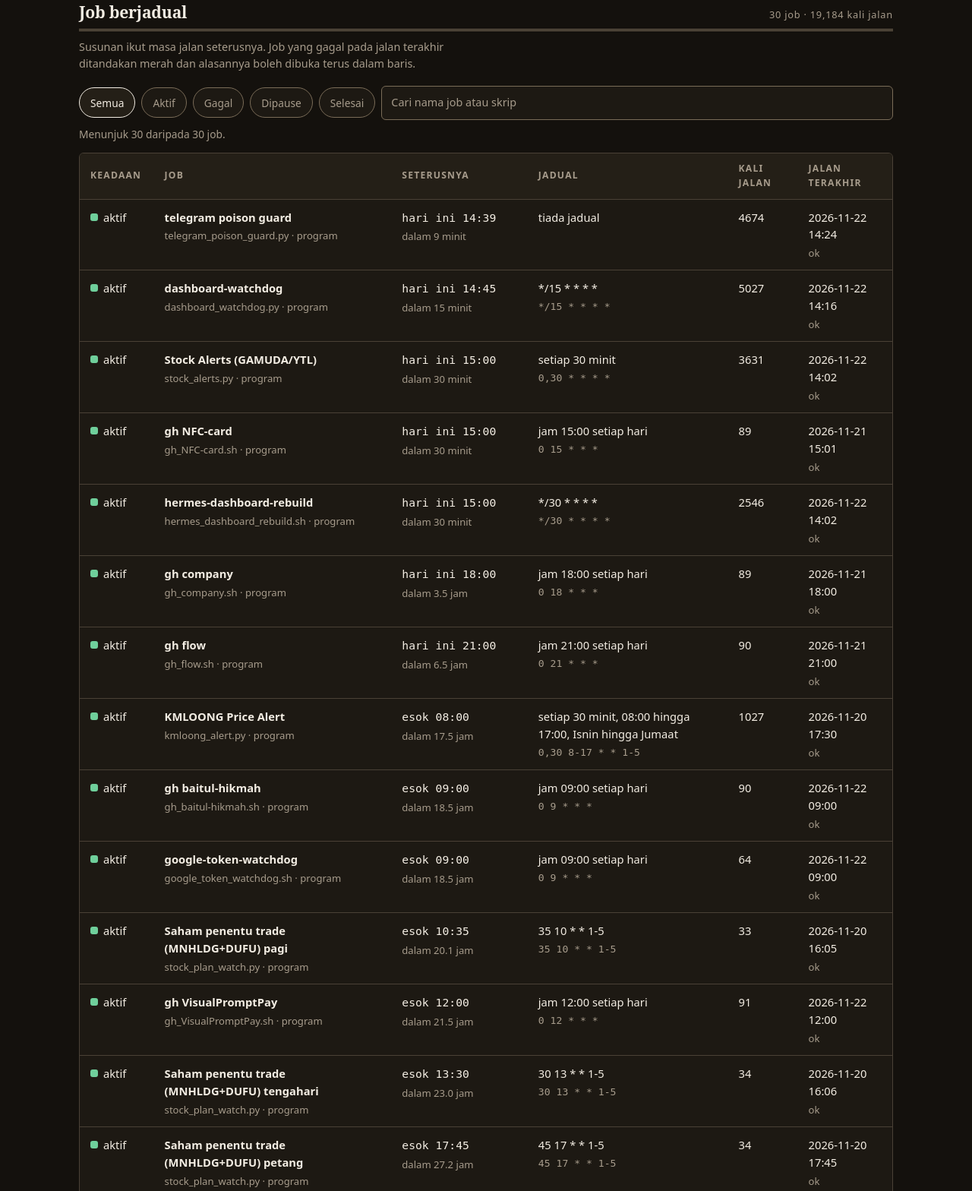
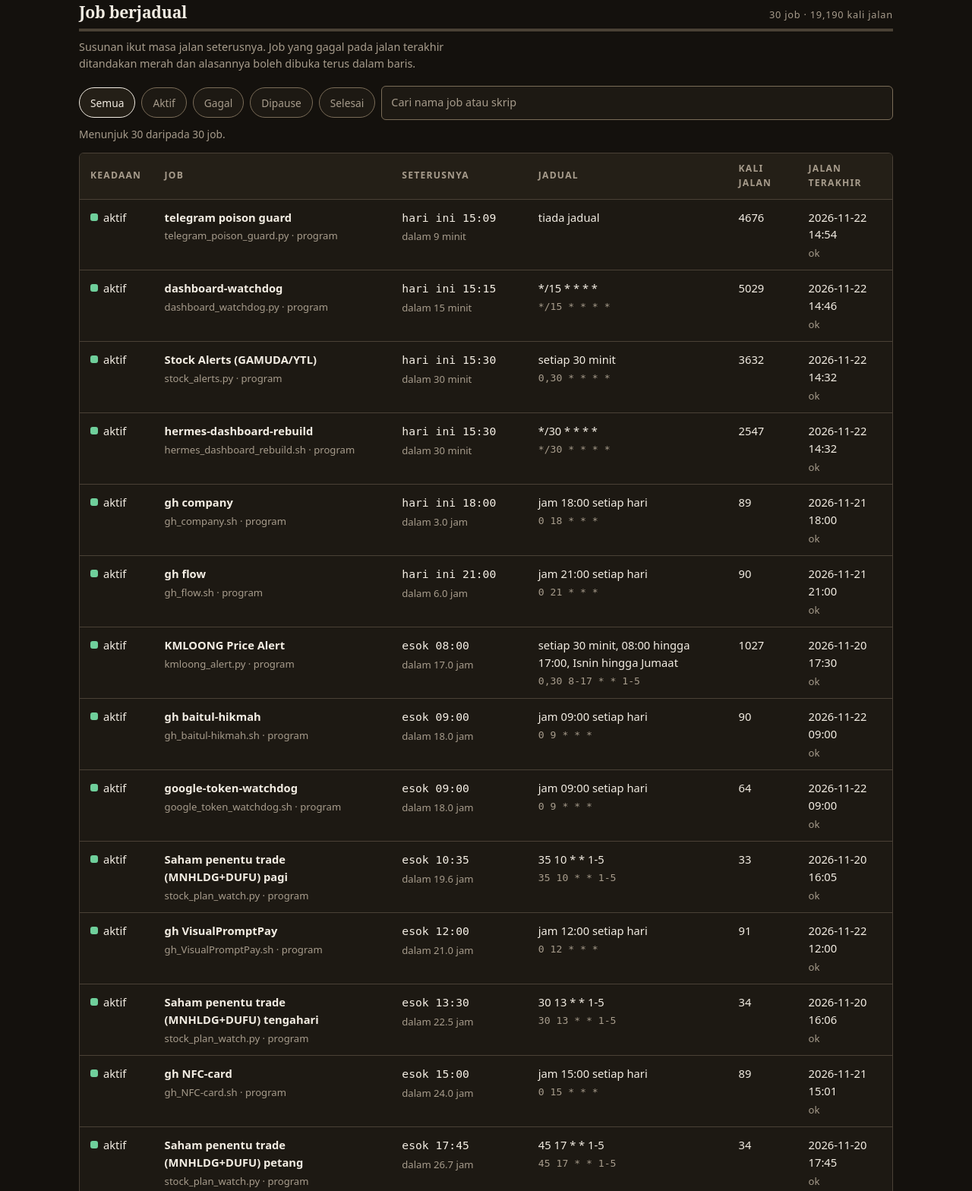
Before and after one commit to FaridRazmi/Hermes-dashboard-, a plain HTML site: page job.html in a window 1280 px wide. Shown: the part 260-1828 px from the top of the page at 76% size. Drawn offline with Linux system fonts and the light colour scheme.

Commit message:
kemas kini papan kawalan (7 fail)

```diff
--- a/job.html
+++ b/job.html
@@ -279,7 +279,7 @@ footer.kaki code { font-family: "Roboto Mono", ui-monospace, monospace; color: v
       <button class="tema" id="tema" type="button" aria-pressed="false">Tema gelap</button>
     </div>
     <div class="meta">
-      <span>Dijana 22 Nov 2026 14:30</span>
+      <span>Dijana 22 Nov 2026 15:00</span>
       <span>30 job · 74 skrip · 101 skill</span>
       <span>Linux aarch64 · Termux 0.119.0-beta.3</span>
       <span>Ruang lapang 136.3 GB</span>
@@ -299,7 +299,7 @@ footer.kaki code { font-family: "Roboto Mono", ui-monospace, monospace; color: v
   <section id="job">
     <div class="kepala">
       <h2>Job berjadual</h2>
-      <p class="label">30 job · 19,184 kali jalan</p>
+      <p class="label">30 job · 19,190 kali jalan</p>
     </div>
     <p class="nota">Susunan ikut masa jalan seterusnya. Job yang gagal pada jalan terakhir ditandakan merah dan alasannya boleh dibuka terus dalam baris.</p>
     <div class="tapis" role="group" aria-label="Tapis job">
@@ -328,47 +328,39 @@ footer.kaki code { font-family: "Roboto Mono", ui-monospace, monospace; color: v
       <tr data-state="aktif" data-failed="0" data-cari="telegram poison guard telegram_poison_guard.py ">
         <td data-label="Keadaan"><span class="lamp ok" aria-hidden="true"></span>aktif</td>
         <td data-label="Job"><span class="nama">telegram poison guard</span><span class="sub">telegram_poison_guard.py · program</span></td>
-        <td data-label="Seterusnya"><span class="mono">hari ini 14:39</span><span class="sub">dalam 9 minit</span></td>
+        <td data-label="Seterusnya"><span class="mono">hari ini 15:09</span><span class="sub">dalam 9 minit</span></td>
         <td data-label="Jadual"><span>tiada jadual</span><span class="sub mono"></span></td>
-        <td data-label="Kali jalan" class="angka">4674</td>
-        <td data-label="Jalan terakhir"><span>2026-11-22 14:24</span><span class="sub">ok</span></td>
+        <td data-label="Kali jalan" class="angka">4676</td>
+        <td data-label="Jalan terakhir"><span>2026-11-22 14:54</span><span class="sub">ok</span></td>
       </tr>
       <tr data-state="aktif" data-failed="0" data-cari="dashboard-watchdog dashboard_watchdog.py */15 * * * *">
         <td data-label="Keadaan"><span class="lamp ok" aria-hidden="true"></span>aktif</td>
         <td data-label="Job"><span class="nama">dashboard-watchdog</span><span class="sub">dashboard_watchdog.py · program</span></td>
-        <td data-label="Seterusnya"><span class="mono">hari ini 14:45</span><span class="sub">dalam 15 minit</span></td>
+        <td data-label="Seterusnya"><span class="mono">hari ini 15:15</span><span class="sub">dalam 15 minit</span></td>
         <td data-label="Jadual"><span>*/15 * * * *</span><span class="sub mono">*/15 * * * *</span></td>
-        <td data-label="Kali jalan" class="angka">5027</td>
-        <td data-label="Jalan terakhir"><span>2026-11-22 14:16</span><span class="sub">ok</span></td>
+        <td data-label="Kali jalan" class="angka">5029</td>
+        <td data-label="Jalan terakhir"><span>2026-11-22 14:46</span><span class="sub">ok</span></td>
       </tr>
       <tr data-state="aktif" data-failed="0" data-cari="stock alerts (gamuda/ytl) stock_alerts.py 0,30 * * * *">
         <td data-label="Keadaan"><span class="lamp ok" aria-hidden="true"></span>aktif</td>
         <td data-label="Job"><span class="nama">Stock Alerts (GAMUDA/YTL)</span><span class="sub">stock_alerts.py · program</span></td>
-        <td data-label="Seterusnya"><span class="mono">hari ini 15:00</span><span class="sub">dalam 30 minit</span></td>
+        <td data-label="Seterusnya"><span class="mono">hari ini 15:30</span><span class="sub">dalam 30 minit</span></td>
         <td data-label="Jadual"><span>setiap 30 minit</span><span class="sub mono">0,30 * * * *</span></td>
-        <td data-label="Kali jalan" class="angka">3631</td>
-        <td data-label="Jalan terakhir"><span>2026-11-22 14:02</span><span class="sub">ok</span></td>
-      </tr>
-      <tr data-state="aktif" data-failed="0" data-cari="gh nfc-card gh_nfc-card.sh 0 15 * * *">
-        <td data-label="Keadaan"><span class="lamp ok" aria-hidden="true"></span>aktif</td>
-        <td data-label="Job"><span class="nama">gh NFC-card</span><span class="sub">gh_NFC-card.sh · program</span></td>
-        <td data-label="Seterusnya"><span class="mono">hari ini 15:00</span><span class="sub">dalam 30 minit</span></td>
-        <td data-label="Jadual"><span>jam 15:00 setiap hari</span><span class="sub mono">0 15 * * *</span></td>
-        <td data-label="Kali jalan" class="angka">89</td>
-        <td data-label="Jalan terakhir"><span>2026-11-21 15:01</span><span class="sub">ok</span></td>
+        <td data-label="Kali jalan" class="angka">3632</td>
+        <td data-label="Jalan terakhir"><span>2026-11-22 14:32</span><span class="sub">ok</span></td>
       </tr>
       <tr data-state="aktif" data-failed="0" data-cari="hermes-dashboard-rebuild hermes_dashboard_rebuild.sh */30 * * * *">
         <td data-label="Keadaan"><span class="lamp ok" aria-hidden="true"></span>aktif</td>
         <td data-label="Job"><span class="nama">hermes-dashboard-rebuild</span><span class="sub">hermes_dashboard_rebuild.sh · program</span></td>
-        <td data-label="Seterusnya"><span class="mono">hari ini 15:00</span><span class="sub">dalam 30 minit</span></td>
+        <td data-label="Seterusnya"><span class="mono">hari ini 15:30</span><span class="sub">dalam 30 minit</span></td>
         <td data-label="Jadual"><span>*/30 * * * *</span><span class="sub mono">*/30 * * * *</span></td>
-        <td data-label="Kali jalan" class="angka">2546</td>
-        <td data-label="Jalan terakhir"><span>2026-11-22 14:02</span><span class="sub">ok</span></td>
+        <td data-label="Kali jalan" class="angka">2547</td>
+        <td data-label="Jalan terakhir"><span>2026-11-22 14:32</span><span class="sub">ok</span></td>
       </tr>
       <tr data-state="aktif" data-failed="0" data-cari="gh company gh_company.sh 0 18 * * *">
         <td data-label="Keadaan"><span class="lamp ok" aria-hidden="true"></span>aktif</td>
         <td data-label="Job"><span class="nama">gh company</span><span class="sub">gh_company.sh · program</span></td>
-        <td data-label="Seterusnya"><span class="mono">hari ini 18:00</span><span class="sub">dalam 3.5 jam</span></td>
+        <td data-label="Seterusnya"><span class="mono">hari ini 18:00</span><span class="sub">dalam 3.0 jam</span></td>
         <td data-label="Jadual"><span>jam 18:00 setiap hari</span><span class="sub mono">0 18 * * *</span></td>
         <td data-label="Kali jalan" class="angka">89</td>
         <td data-label="Jalan terakhir"><span>2026-11-21 18:00</span><span class="sub">ok</span></td>
@@ -376,7 +368,7 @@ footer.kaki code { font-family: "Roboto Mono", ui-monospace, monospace; color: v
       <tr data-state="aktif" data-failed="0" data-cari="gh flow gh_flow.sh 0 21 * * *">
         <td data-label="Keadaan"><span class="lamp ok" aria-hidden="true"></span>aktif</td>
         <td data-label="Job"><span class="nama">gh flow</span><span class="sub">gh_flow.sh · program</span></td>
-        <td data-label="Seterusnya"><span class="mono">hari ini 21:00</span><span class="sub">dalam 6.5 jam</span></td>
+        <td data-label="Seterusnya"><span class="mono">hari ini 21:00</span><span class="sub">dalam 6.0 jam</span></td>
         <td data-label="Jadual"><span>jam 21:00 setiap hari</span><span class="sub mono">0 21 * * *</span></td>
         <td data-label="Kali jalan" class="angka">90</td>
         <td data-label="Jalan terakhir"><span>2026-11-21 21:00</span><span class="sub">ok</span></td>
@@ -384,7 +376,7 @@ footer.kaki code { font-family: "Roboto Mono", ui-monospace, monospace; color: v
       <tr data-state="aktif" data-failed="0" data-cari="kmloong price alert kmloong_alert.py 0,30 8-17 * * 1-5">
         <td data-label="Keadaan"><span class="lamp ok" aria-hidden="true"></span>aktif</td>
         <td data-label="Job"><span class="nama">KMLOONG Price Alert</span><span class="sub">kmloong_alert.py · program</span></td>
-        <td data-label="Seterusnya"><span class="mono">esok 08:00</span><span class="sub">dalam 17.5 jam</span></td>
+        <td data-label="Seterusnya"><span class="mono">esok 08:00</span><span class="sub">dalam 17.0 jam</span></td>
         <td data-label="Jadual"><span>setiap 30 minit, 08:00 hingga 17:00, Isnin hingga Jumaat</span><span class="sub mono">0,30 8-17 * * 1-5</span></td>
         <td data-label="Kali jalan" class="angka">1027</td>
         <td data-label="Jalan terakhir"><span>2026-11-20 17:30</span><span class="sub">ok</span></td>
@@ -392,7 +384,7 @@ footer.kaki code { font-family: "Roboto Mono", ui-monospace, monospace; color: v
       <tr data-state="aktif" data-failed="0" data-cari="gh baitul-hikmah gh_baitul-hikmah.sh 0 9 * * *">
         <td data-label="Keadaan"><span class="lamp ok" aria-hidden="true"></span>aktif</td>
         <td data-label="Job"><span class="nama">gh baitul-hikmah</span><span class="sub">gh_baitul-hikmah.sh · program</span></td>
-        <td data-label="Seterusnya"><span class="mono">esok 09:00</span><span class="sub">dalam 18.5 jam</span></td>
+        <td data-label="Seterusnya"><span class="mono">esok 09:00</span><span class="sub">dalam 18.0 jam</span></td>
         <td data-label="Jadual"><span>jam 09:00 setiap hari</span><span class="sub mono">0 9 * * *</span></td>
         <td data-label="Kali jalan" class="angka">90</td>
         <td data-label="Jalan terakhir"><span>2026-11-22 09:00</span><span class="sub">ok</span></td>
@@ -400,7 +392,7 @@ footer.kaki code { font-family: "Roboto Mono", ui-monospace, monospace; color: v
       <tr data-state="aktif" data-failed="0" data-cari="google-token-watchdog google_token_watchdog.sh 0 9 * * *">
         <td data-label="Keadaan"><span class="lamp ok" aria-hidden="true"></span>aktif</td>
         <td data-label="Job"><span class="nama">google-token-watchdog</span><span class="sub">google_token_watchdog.sh · program</span></td>
-        <td data-label="Seterusnya"><span class="mono">esok 09:00</span><span class="sub">dalam 18.5 jam</span></td>
+        <td data-label="Seterusnya"><span class="mono">esok 09:00</span><span class="sub">dalam 18.0 jam</span></td>
         <td data-label="Jadual"><span>jam 09:00 setiap hari</span><span class="sub mono">0 9 * * *</span></td>
         <td data-label="Kali jalan" class="angka">64</td>
         <td data-label="Jalan terakhir"><span>2026-11-22 09:00</span><span class="sub">ok</span></td>
@@ -408,7 +400,7 @@ footer.kaki code { font-family: "Roboto Mono", ui-monospace, monospace; color: v
       <tr data-state="aktif" data-failed="0" data-cari="saham penentu trade (mnhldg+dufu) pagi stock_plan_watch.py 35 10 * * 1-5">
         <td data-label="Keadaan"><span class="lamp ok" aria-hidden="true"></span>aktif</td>
         <td data-label="Job"><span class="nama">Saham penentu trade (MNHLDG+DUFU) pagi</span><span class="sub">stock_plan_watch.py · program</span></td>
-        <td data-label="Seterusnya"><span class="mono">esok 10:35</span><span class="sub">dalam 20.1 jam</span></td>
+        <td data-label="Seterusnya"><span class="mono">esok 10:35</span><span class="sub">dalam 19.6 jam</span></td>
         <td data-label="Jadual"><span>35 10 * * 1-5</span><span class="sub mono">35 10 * * 1-5</span></td>
         <td data-label="Kali jalan" class="angka">33</td>
         <td data-label="Jalan terakhir"><span>2026-11-20 16:05</span><span class="sub">ok</span></td>
@@ -416,7 +408,7 @@ footer.kaki code { font-family: "Roboto Mono", ui-monospace, monospace; color: v
       <tr data-state="aktif" data-failed="0" data-cari="gh visualpromptpay gh_visualpromptpay.sh 0 12 * * *">
         <td data-label="Keadaan"><span class="lamp ok" aria-hidden="true"></span>aktif</td>
         <td data-label="Job"><span class="nama">gh VisualPromptPay</span><span class="sub">gh_VisualPromptPay.sh · program</span></td>
-        <td data-label="Seterusnya"><span class="mono">esok 12:00</span><span class="sub">dalam 21.5 jam</span></td>
+        <td data-label="Seterusnya"><span class="mono">esok 12:00</span><span class="sub">dalam 21.0 jam</span></td>
         <td data-label="Jadual"><span>jam 12:00 setiap hari</span><span class="sub mono">0 12 * * *</span></td>
         <td data-label="Kali jalan" class="angka">91</td>
         <td data-label="Jalan terakhir"><span>2026-11-22 12:00</span><span class="sub">ok</span></td>
@@ -424,15 +416,23 @@ footer.kaki code { font-family: "Roboto Mono", ui-monospace, monospace; color: v
       <tr data-state="aktif" data-failed="0" data-cari="saham penentu trade (mnhldg+dufu) tengahari stock_plan_watch.py 30 13 * * 1-5">
         <td data-label="Keadaan"><span class="lamp ok" aria-hidden="true"></span>aktif</td>
         <td data-label="Job"><span class="nama">Saham penentu trade (MNHLDG+DUFU) tengahari</span><span class="sub">stock_plan_watch.py · program</span></td>
-        <td data-label="Seterusnya"><span class="mono">esok 13:30</span><span class="sub">dalam 23.0 jam</span></td>
+        <td data-label="Seterusnya"><span class="mono">esok 13:30</span><span class="sub">dalam 22.5 jam</span></td>
         <td data-label="Jadual"><span>30 13 * * 1-5</span><span class="sub mono">30 13 * * 1-5</span></td>
         <td data-label="Kali jalan" class="angka">34</td>
         <td data-label="Jalan terakhir"><span>2026-11-20 16:06</span><span class="sub">ok</span></td>
       </tr>
+      <tr data-state="aktif" data-failed="0" data-cari="gh nfc-card gh_nfc-card.sh 0 15 * * *">
+        <td data-label="Keadaan"><span class="lamp ok" aria-hidden="true"></span>aktif</td>
+        <td data-label="Job"><span class="nama">gh NFC-card</span><span class="sub">gh_NFC-card.sh · program</span></td>
+        <td data-label="Seterusnya"><span class="mono">esok 15:00</span><span class="sub">dalam 24.0 jam</span></td>
+        <td data-label="Jadual"><span>jam 15:00 setiap hari</span><span class="sub mono">0 15 * * *</span></td>
+        <td data-label="Kali jalan" class="angka">89</td>
+        <td data-label="Jalan terakhir"><span>2026-11-21 15:01</span><span class="sub">ok</span></td>
+      </tr>
       <tr data-state="aktif" data-failed="0" data-cari="saham penentu trade (mnhldg+dufu) petang stock_plan_watch.py 45 17 * * 1-5">
         <td data-label="Keadaan"><span class="lamp ok" aria-hidden="true"></span>aktif</td>
         <td data-label="Job"><span class="nama">Saham penentu trade (MNHLDG+DUFU) petang</span><span class="sub">stock_plan_watch.py · program</span></td>
-        <td data-label="Seterusnya"><span class="mono">esok 17:45</span><span class="sub">dalam 27.2 jam</span></td>
+        <td data-label="Seterusnya"><span class="mono">esok 17:45</span><span class="sub">dalam 26.7 jam</span></td>
         <td data-label="Jadual"><span>45 17 * * 1-5</span><span class="sub mono">45 17 * * 1-5</span></td>
         <td data-label="Kali jalan" class="angka">34</td>
         <td data-label="Jalan terakhir"><span>2026-11-20 17:45</span><span class="sub">ok</span></td>
@@ -581,10 +581,10 @@ footer.kaki code { font-family: "Roboto Mono", ui-monospace, monospace; color: v
       <li>2026-10-05 · Saham penentu trade (MNHLDG+DUFU) pagi<span class="sub"> 35 10 * * 1-5 · stock_plan_watch.py · 33 kali jalan</span></li>
       <li>2026-10-05 · Saham penentu trade (MNHLDG+DUFU) tengahari<span class="sub"> 30 13 * * 1-5 · stock_plan_watch.py · 34 kali jalan</span></li>
       <li>2026-10-05 · Saham penentu trade (MNHLDG+DUFU) petang<span class="sub"> 45 17 * * 1-5 · stock_plan_watch.py · 34 kali jalan</span></li>
-      <li>2026-09-23 · telegram poison guard<span class="sub"> every 15m · telegram_poison_guard.py · 4674 kali jalan</span></li>
+      <li>2026-09-23 · telegram poison guard<span class="sub"> every 15m · telegram_poison_guard.py · 4676 kali jalan</span></li>
       <li>2026-09-23 · 9router watchdog<span class="sub"> every 10m · 9router_watchdog.sh · 16 kali jalan</span></li>
-      <li>2026-09-22 · dashboard-watchdog<span class="sub"> */15 * * * * · dashboard_watchdog.py · 5027 kali jalan</span></li>
-      <li>2026-09-22 · hermes-dashboard-rebuild<span class="sub"> */30 * * * * · hermes_dashboard_rebuild.sh · 2546 kali jalan</span></li>
+      <li>2026-09-22 · dashboard-watchdog<span class="sub"> */15 * * * * · dashboard_watchdog.py · 5029 kali jalan</span></li>
+      <li>2026-09-22 · hermes-dashboard-rebuild<span class="sub"> */30 * * * * · hermes_dashboard_rebuild.sh · 2547 kali jalan</span></li>
       <li>2026-09-20 · tiktok-schedule-watchdog<span class="sub"> 0 21 * * * · tiktok_schedule_watchdog.py · 31 kali jalan</span></li>
       <li>2026-09-18 · google-token-watchdog<span class="sub"> 0 9 * * * · google_token_watchdog.sh · 64 kali jalan</span></li>
       <li>2026-09-12 · video-affiliate-post-13<span class="sub"> 0 13 * * * · video_post_13.sh · 1 kali jalan</span></li>
@@ -597,12 +597,12 @@ footer.kaki code { font-family: "Roboto Mono", ui-monospace, monospace; color: v
       <li>2026-09-02 · affiliate-daily-hook<span class="sub"> 30 10 * * * · tugasan ejen · 43 kali jalan</span></li>
       <li>2026-08-30 · KMLOONG Price Alert<span class="sub"> 0,30 8-17 * * 1-5 · kmloong_alert.py · 1027 kali jalan</span></li>
       <li>2026-08-30 · IOICORP Price Alert<span class="sub"> 0,30 8-17 * * 1-5 · ioicorp_alert.py · 688 kali jalan</span></li>
-      <li>2026-08-29 · Stock Alerts (GAMUDA/YTL)<span class="sub"> 0,30 * * * * · stock_alerts.py · 3631 kali jalan</span></li>
-      <li>2026-08-23 · gh NFC-card<span class="sub"> 0 15 * * * · gh_NFC-card.sh · 89 kali jalan</span></li>
+      <li>2026-08-29 · Stock Alerts (GAMUDA/YTL)<span class="sub"> 0,30 * * * * · stock_alerts.py · 3632 kali jalan</span></li>
       <li>2026-08-23 · gh company<span class="sub"> 0 18 * * * · gh_company.sh · 89 kali jalan</span></li>
       <li>2026-08-23 · gh flow<span class="sub"> 0 21 * * * · gh_flow.sh · 90 kali jalan</span></li>
       <li>2026-08-23 · gh baitul-hikmah<span class="sub"> 0 9 * * * · gh_baitul-hikmah.sh · 90 kali jalan</span></li>
       <li>2026-08-23 · gh VisualPromptPay<span class="sub"> 0 12 * * * · gh_VisualPromptPay.sh · 91 kali jalan</span></li>
+      <li>2026-08-23 · gh NFC-card<span class="sub"> 0 15 * * * · gh_NFC-card.sh · 89 kali jalan</span></li>
       <li>2026-08-20 · IIUM CFS Offer Letter Check<span class="sub"> once in 5m · iium_check.sh · 1 kali jalan</span></li>
       <li>2026-08-17 · YTLPOWR Analysis 21/8/2026<span class="sub"> 0 21 21 8 * · ytlpowr_analysis.sh · 1 kali jalan</span></li>
       <li>2026-08-17 · Bot Info Harian<span class="sub"> 0 15,21 * * * · daily_fact.sh · 47 kali jalan</span></li>
```
Also changed, not shown: design.html (+1 -1 lines), index.html (+7 -7 lines), log.html (+1 -1 lines), sistem.html (+1 -1 lines), skill.html (+1 -1 lines), skrip.html (+1 -1 lines).
